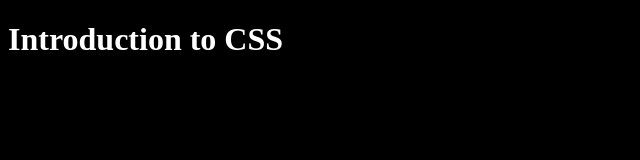
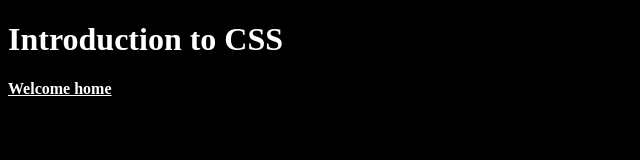
Before and after one commit to princeamissahjr/Learning-CSS, a plain HTML site: page Internal-CSS/index.html in a window 1280 px wide. Shown: the whole page, without its empty margins (0-640 px from the left). Drawn offline with Linux system fonts and the light colour scheme.

Commit message:
Checked the inline css

```diff
--- a/Internal-CSS/index.html
+++ b/Internal-CSS/index.html
@@ -8,9 +8,15 @@
 		h1 {
 			color: white;
 		}
+		p {
+			font-weight: bold;
+			text-decoration: underline;
+			color: white;
+		}
 	</style>
 </head>
 <body>
 	<h1>Introduction to CSS</h1>
+	<p>Welcome home</p>
 </body>
 </html>
```
